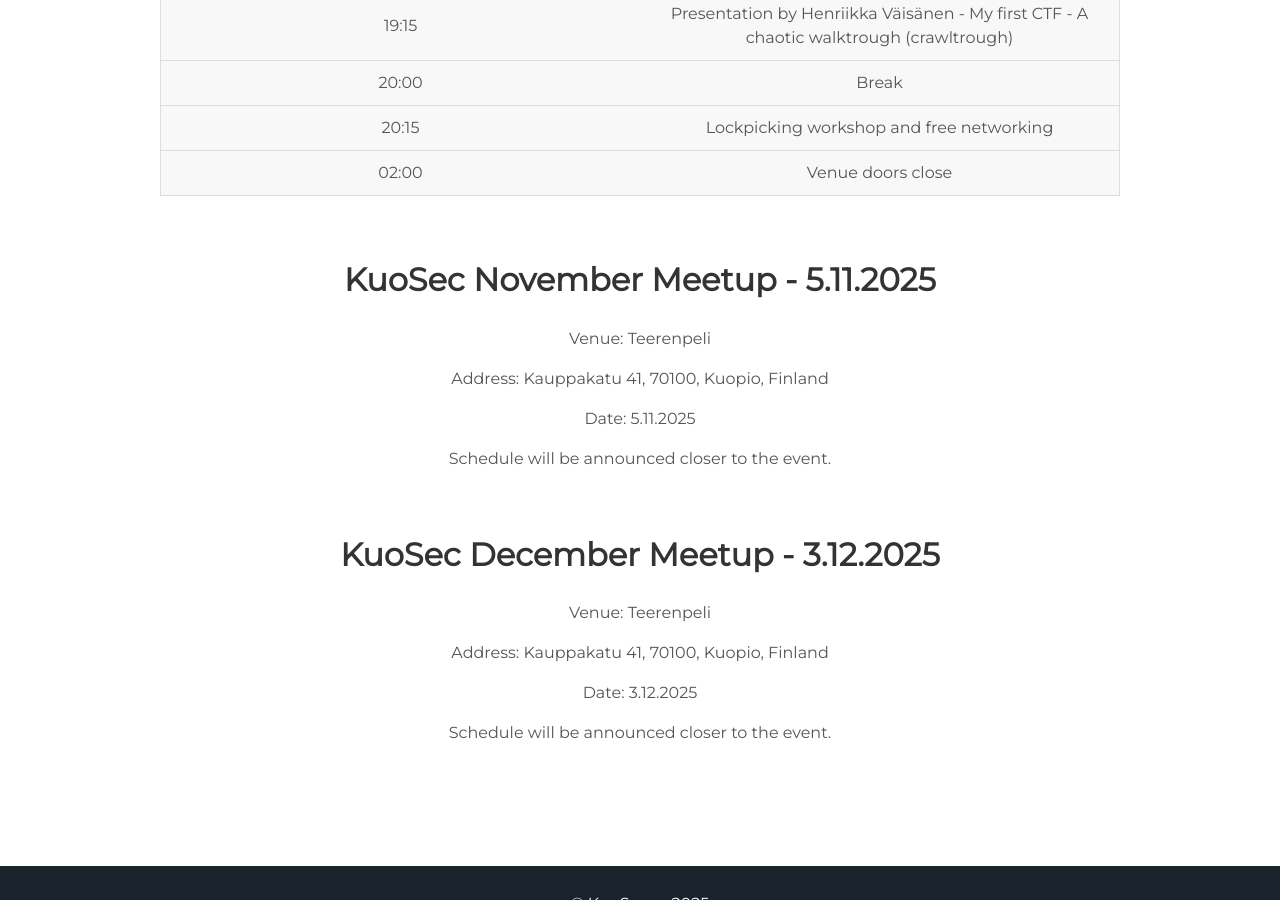
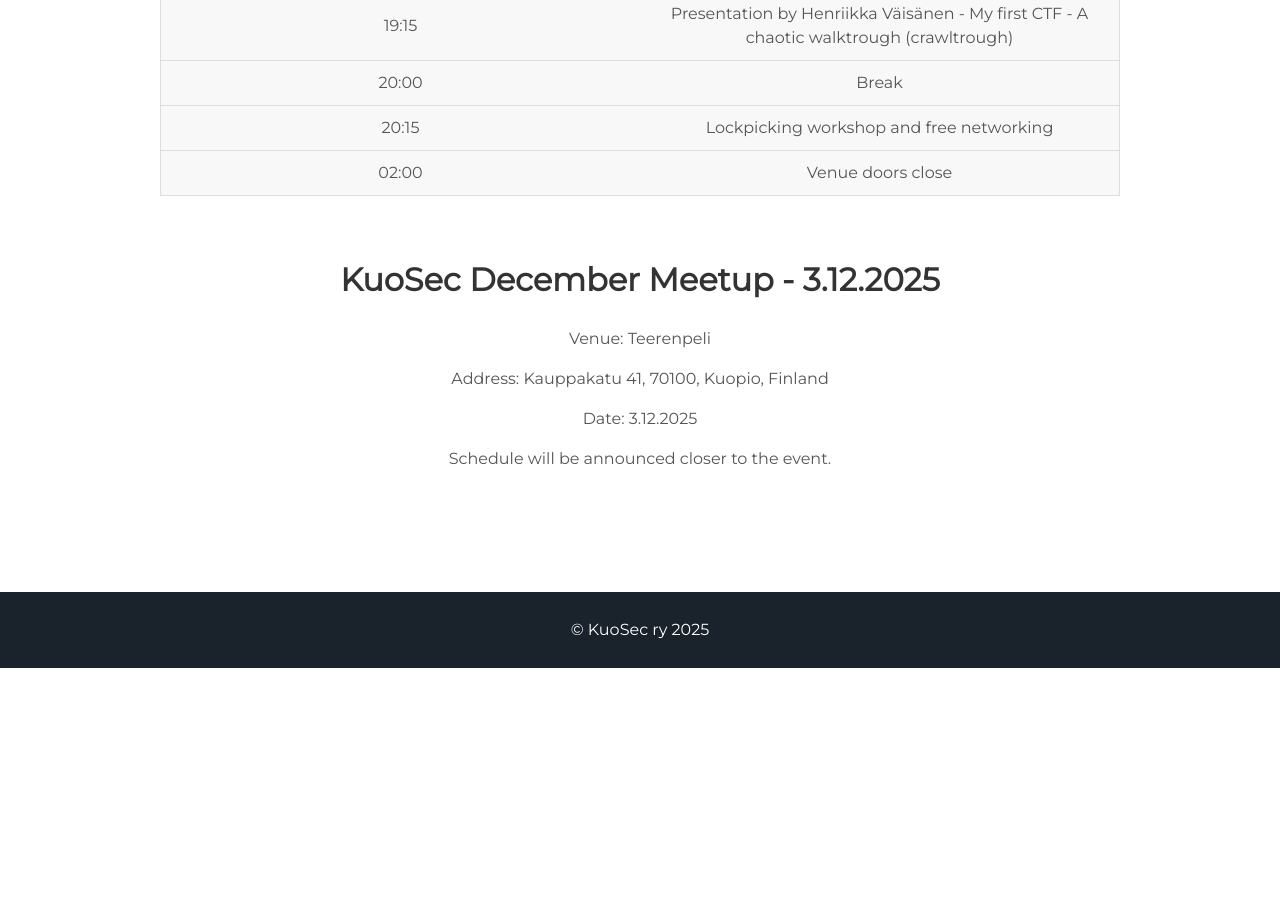
Before and after one commit to kuosec/kuosec.github.io, a Jekyll site: the page built from index.html, in a window 1280 px wide and 900 px high, scrolled down 2379 px. Built offline with Jekyll 4.4.1, drawn with Linux system fonts in a browser that asks for light colours; after the commit the page ends 3047 px from its top, so only the background shows below that.

Commit message:
remove dublicate entry

```diff
--- a/_includes/projects.html
+++ b/_includes/projects.html
@@ -54,13 +54,6 @@
         </tr>
       </tbody>
       </table>
-  </div>
-  <div class="event">
-    <h2>KuoSec November Meetup - 5.11.2025</h2>
-    <p>Venue: Teerenpeli</p>
-    <p>Address: Kauppakatu 41, 70100, Kuopio, Finland</p>
-    <p>Date: 5.11.2025</p>
-    <p>Schedule will be announced closer to the event.</p>
   </div>
   <div class="event">
     <h2>KuoSec December Meetup - 3.12.2025</h2>
```
